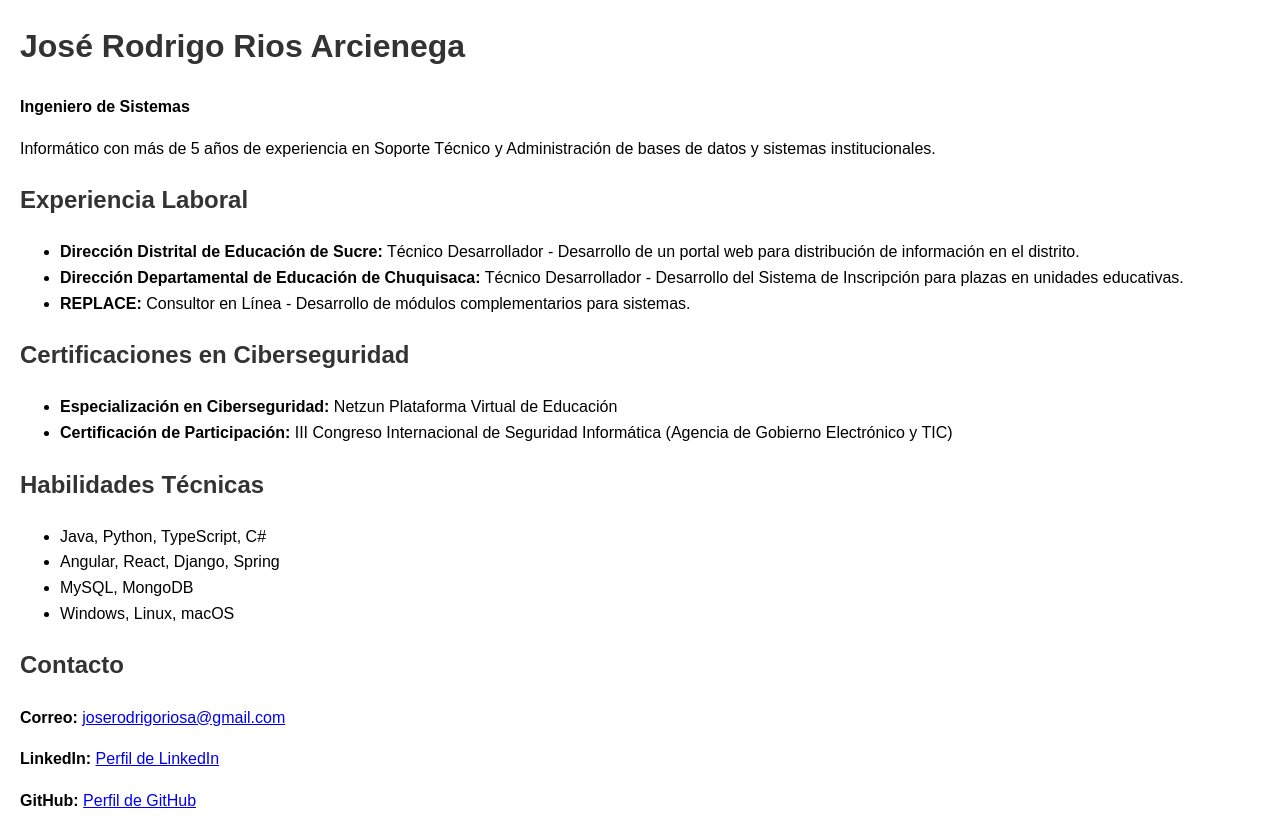
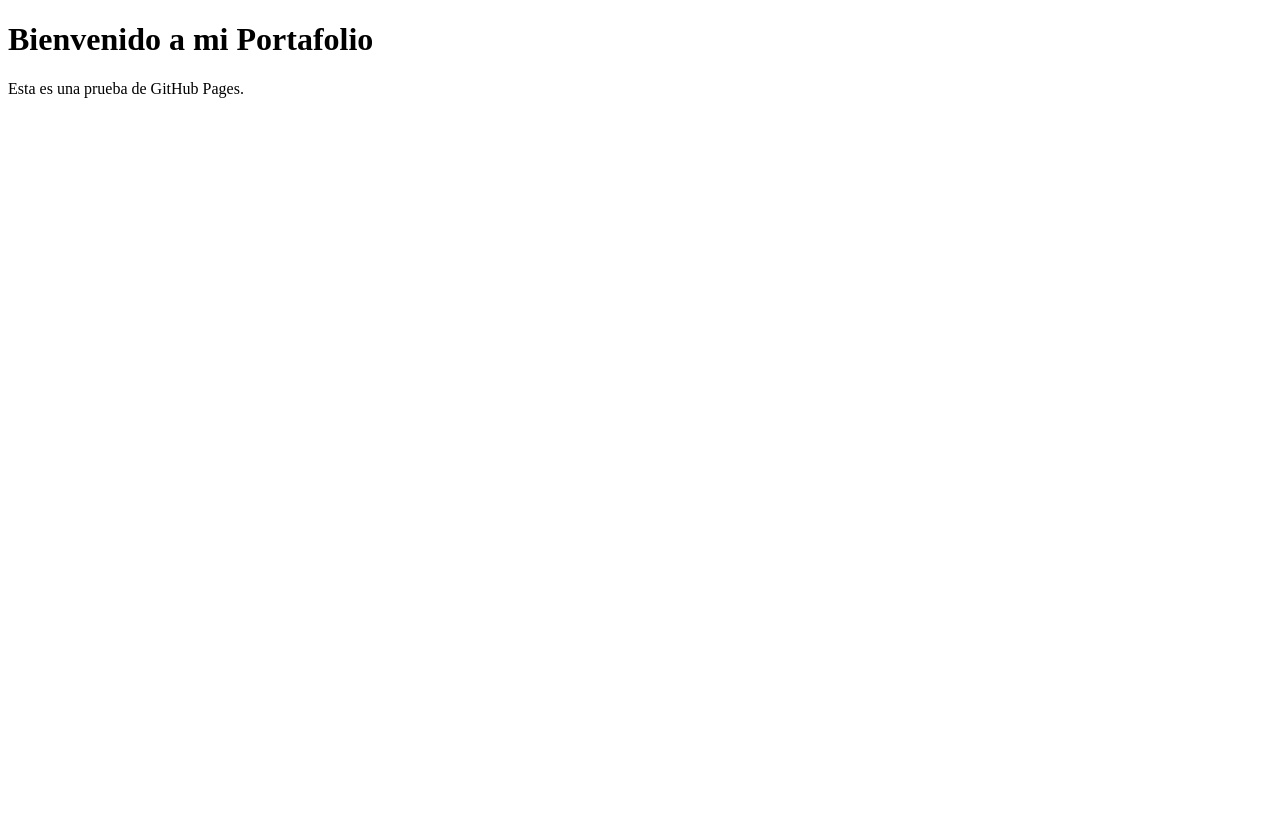
Before and after one commit to Infrodri/JoseRodrigoRiosArcienega, a plain HTML site: page index.html in a window 1280 px wide. After the commit the page ends 800 px from the top, so only its background shows below. Drawn offline with Linux system fonts and the light colour scheme.

Commit message:
Update index.html
actualizacion

```diff
--- a/index.html
+++ b/index.html
@@ -3,52 +3,10 @@
 <head>
     <meta charset="UTF-8">
     <meta name="viewport" content="width=device-width, initial-scale=1.0">
-    <title>Portafolio de José Rodrigo Rios Arcienega</title>
-    <style>
-        body {
-            font-family: Arial, sans-serif;
-            margin: 20px;
-            line-height: 1.6;
-        }
-        h1, h2 {
-            color: #333;
-        }
-        .contacto {
-            margin-top: 20px;
-        }
-    </style>
+    <title>Portafolio</title>
 </head>
 <body>
-    <h1>José Rodrigo Rios Arcienega</h1>
-    <p><strong>Ingeniero de Sistemas</strong></p>
-    <p>Informático con más de 5 años de experiencia en Soporte Técnico y Administración de bases de datos y sistemas institucionales.</p>
-
-    <h2>Experiencia Laboral</h2>
-    <ul>
-        <li><strong>Dirección Distrital de Educación de Sucre:</strong> Técnico Desarrollador - Desarrollo de un portal web para distribución de información en el distrito.</li>
-        <li><strong>Dirección Departamental de Educación de Chuquisaca:</strong> Técnico Desarrollador - Desarrollo del Sistema de Inscripción para plazas en unidades educativas.</li>
-        <li><strong>REPLACE:</strong> Consultor en Línea - Desarrollo de módulos complementarios para sistemas.</li>
-    </ul>
-
-    <h2>Certificaciones en Ciberseguridad</h2>
-    <ul>
-        <li><strong>Especialización en Ciberseguridad:</strong> Netzun Plataforma Virtual de Educación</li>
-        <li><strong>Certificación de Participación:</strong> III Congreso Internacional de Seguridad Informática (Agencia de Gobierno Electrónico y TIC)</li>
-    </ul>
-
-    <h2>Habilidades Técnicas</h2>
-    <ul>
-        <li>Java, Python, TypeScript, C#</li>
-        <li>Angular, React, Django, Spring</li>
-        <li>MySQL, MongoDB</li>
-        <li>Windows, Linux, macOS</li>
-    </ul>
-
-    <h2>Contacto</h2>
-    <div class="contacto">
-        <p><strong>Correo:</strong> <a href="mailto:joserodrigoriosa@gmail.com">joserodrigoriosa@gmail.com</a></p>
-        <p><strong>LinkedIn:</strong> <a href="https://www.linkedin.com/in/jose-rodrigo-b0917b100" target="_blank">Perfil de LinkedIn</a></p>
-        <p><strong>GitHub:</strong> <a href="https://github.com/Infrodri" target="_blank">Perfil de GitHub</a></p>
-    </div>
+    <h1>Bienvenido a mi Portafolio</h1>
+    <p>Esta es una prueba de GitHub Pages.</p>
 </body>
 </html>
```
